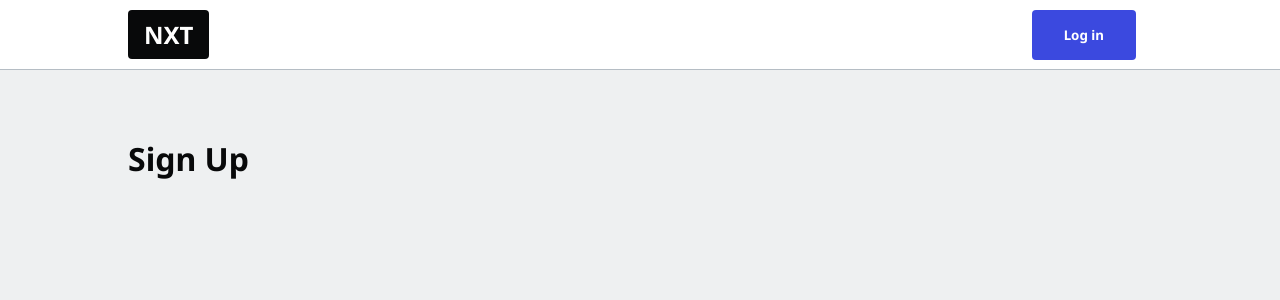
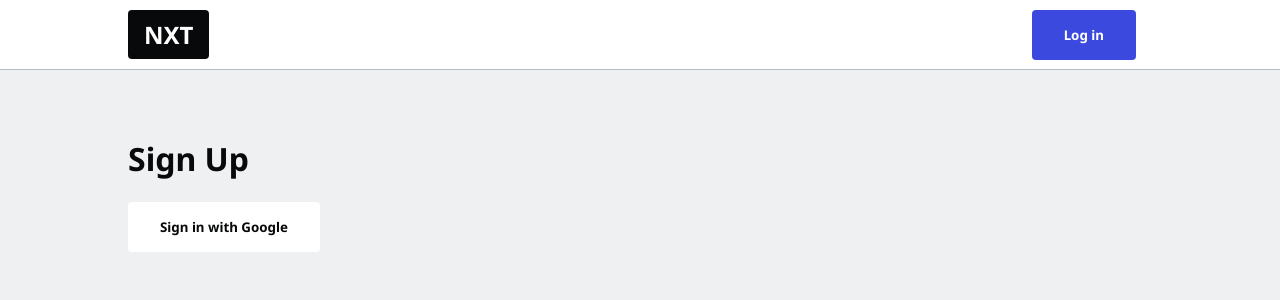
Before and after one commit to HiItsLuis/nextfire-app, a Next.js app: page /enter in a window 1280 px wide. Shown: the top 300 px of the page. Built offline with nearby package versions, Linux system fonts and the light colour scheme.

Commit message:
✨ Firebase Google Auth

```diff
--- a/lib/firebase.js
+++ b/lib/firebase.js
@@ -16,10 +16,12 @@
 // You can only initialize a firebase app once.
 // Next.js might try to do it twice so we wrap the
 // initialization inside a if with a length check
-if (!firebase.app.length) {
+if (!firebase.apps.length) {
   firebase.initializeApp(firebaseConfig)
 }
 
 export const auth = firebase.auth()
+export const googleAuthProvider = new firebase.auth.GoogleAuthProvider()
+
 export const firestore = firebase.firestore()
 export const storage = firebase.storage()
--- a/pages/enter.js
+++ b/pages/enter.js
@@ -1,8 +1,46 @@
+import { auth, googleAuthProvider } from '../lib/firebase'
+
 export default function EnterPage () {
+  const user = null
+  const userName = null
+
+  // 1. user signed out <SignInButton />
+  // 2. user signed in, but missing username <UsernameForm />
+  // 3. user signed in, has username <SignOutButton />
+
   return (
     <main>
       <h1>Sign Up</h1>
+      {user
+        ? !userName ? <UserNameForm /> : <SignOutButton />
+        : <SignInButton />}
     </main>
 
   )
 }
+
+// Sign in with Google button
+function SignInButton () {
+  const signInWithGoogle = async () => {
+    await auth.signInWithPopup(googleAuthProvider)
+  }
+
+  return (
+    <button className='btn-google' onClick={signInWithGoogle}>
+      Sign in with Google
+    </button>
+  )
+}
+
+// Sign out button
+function SignOutButton () {
+  return (
+    <button onClick={() => auth.signOut()}>
+      Sign Out
+    </button>
+  )
+}
+
+function UserNameForm () {
+
+}
```
